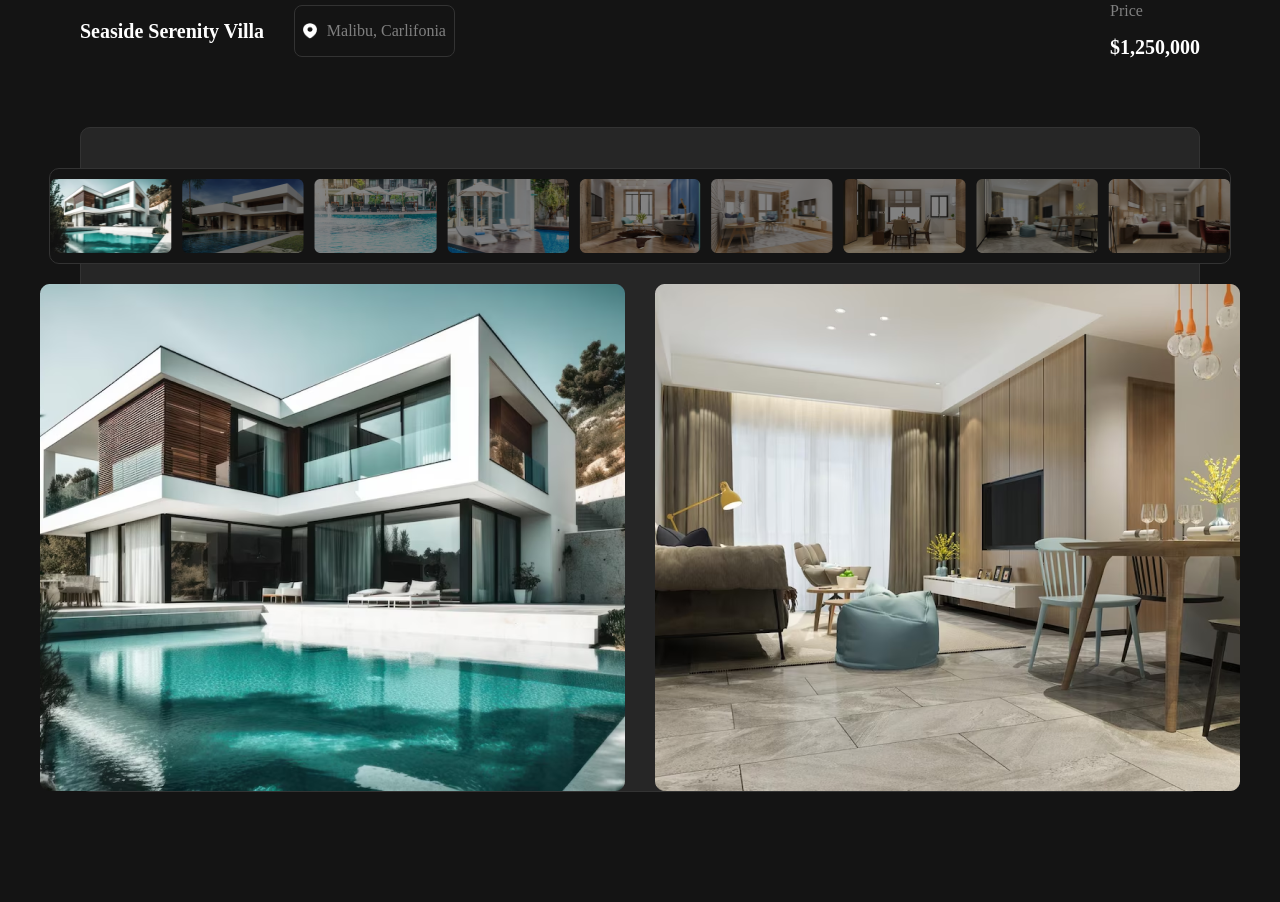
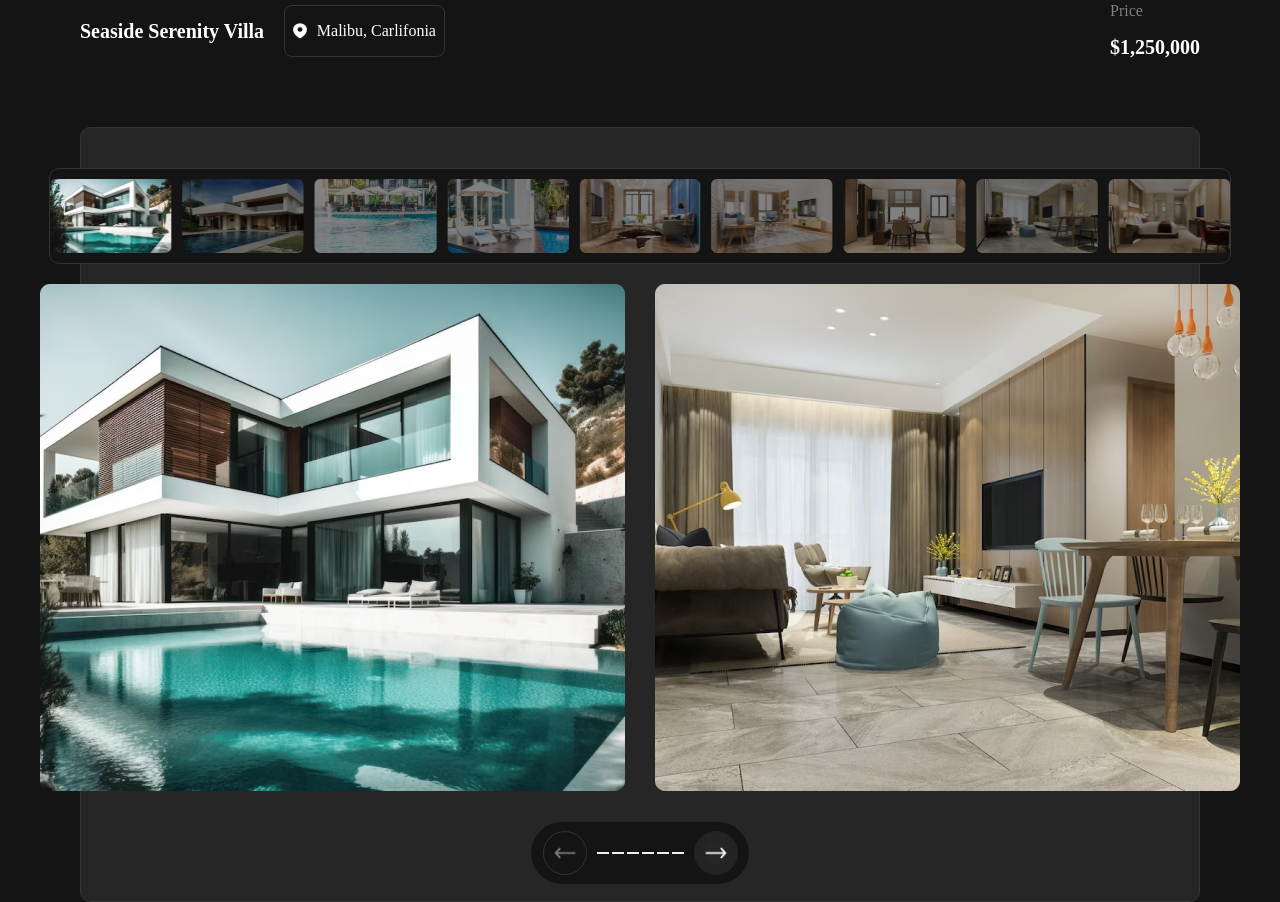
Before and after one commit to DeVTeJ10/Home-ly, a React (Vite) app: page /properties-page in a window 1280 px wide. Shown: the part 140-1042 px from the top of the page. Before the commit the page ends 932 px from the top, so only its background shows below. Built offline with nearby package versions, Linux system fonts and the light colour scheme.

Commit message:
next page buttons optimization

```diff
--- a/src/pages/properties/propertiesPage.css
+++ b/src/pages/properties/propertiesPage.css
@@ -16,19 +16,27 @@
     padding-right: 8px;
     border: 1px solid #333333;
     border-radius: 8px;
+    color: white;
+}
+
+
+.malibu{
+    color: white;
 }
 
 .seasidex{
     display: flex;
     align-items: center;
-    gap: 30px;
+    gap: 20px;
 }
 
 .pricex{
     display: flex;
     flex-direction: column;
     line-height: 0px;
+    color: white;
 }
+
 
 .xproperties{
     display: flex;
@@ -57,6 +65,7 @@
     display: flex;
     flex-direction: column;
     padding-top: 40px;
+    padding-bottom: 110px;
     background-color: #262626;
 }
 
@@ -72,3 +81,70 @@
     padding-top: 60px;
 
 }
+
+
+.legolas{
+    border-radius: 50%;
+    padding: 10px;
+    border: 1px solid #333333;
+
+}
+
+.legolas1{
+    border-radius: 50%;
+    padding: 10px;
+    border: 1px solid #242424;
+    background-color: #242424;
+}
+
+.shapes{
+    width: 100px;
+    height: 100px;
+    background-color: skyblue;
+
+}
+
+.pageon{
+    background-color: #703bf7;
+}
+
+.buttons{
+    border: 0px;
+    height: 1px;
+}
+
+.pageson{
+    display: flex;
+    justify-content: center;
+    gap: 3px;
+}
+
+.howdy{
+    display: flex;
+    justify-content: space-around;
+    border: 1px solid #141414;
+    width: 200px;
+    padding: 8px;
+    border-radius: 50px;
+    background-color: #141414;
+}
+
+.noirarrows{
+    display: flex;
+    justify-content: center;
+    gap: 10px;
+    align-items: center;
+    background-color: #141414;
+}
+
+.history{
+    display: flex;
+    justify-content: center;
+    margin-top: -80px;
+
+}
+
+.tinypartment{
+    padding-bottom: 40px;
+    color: #999;
+}
--- a/src/pages/properties/propertiesPage.jsx
+++ b/src/pages/properties/propertiesPage.jsx
@@ -12,7 +12,7 @@ function propertiesPage() {
         <h3>Seaside Serenity Villa</h3>
         <div className='locationx'>
         <img src='./src/images/locate.png' width={13.75} height={16.87} />
-        <p>Malibu, Carlifonia</p>
+        <p className='malibu'>Malibu, Carlifonia</p>
         </div>
         </div>
         <div className='pricex'>
@@ -21,7 +21,10 @@ function propertiesPage() {
         </div>
       </div>
 
-    <div className='classicman'>
+
+
+  {/* <div className='tinypartment'> */}
+  <div className='classicman'>
     <div className='better'>
     <div className='badtguy'>
     <div className='geniusYeah'>
@@ -43,6 +46,24 @@ function propertiesPage() {
         </div>
     </div>
     </div>
+
+<div className='history'>
+<div className='howdy'>
+  <div className='noirarrows'>
+      <img src='./src/images/arrow2.png' width={22} height={22} className='legolas'/>
+    <div className='pageson'>
+    <button className='buttons'></button>
+      <button className='buttons'></button>
+      <button className='buttons'></button>
+      <button className='buttons'></button>
+      <button className='buttons'></button>
+      <button className='buttons'></button>
+    </div>
+      <img src='./src/images/arrow1.png' width={22} height={22} className='legolas1'/>
+    </div>
+  </div>
+</div>
+  {/* </div> */}
     </div>
   )
 }
```
